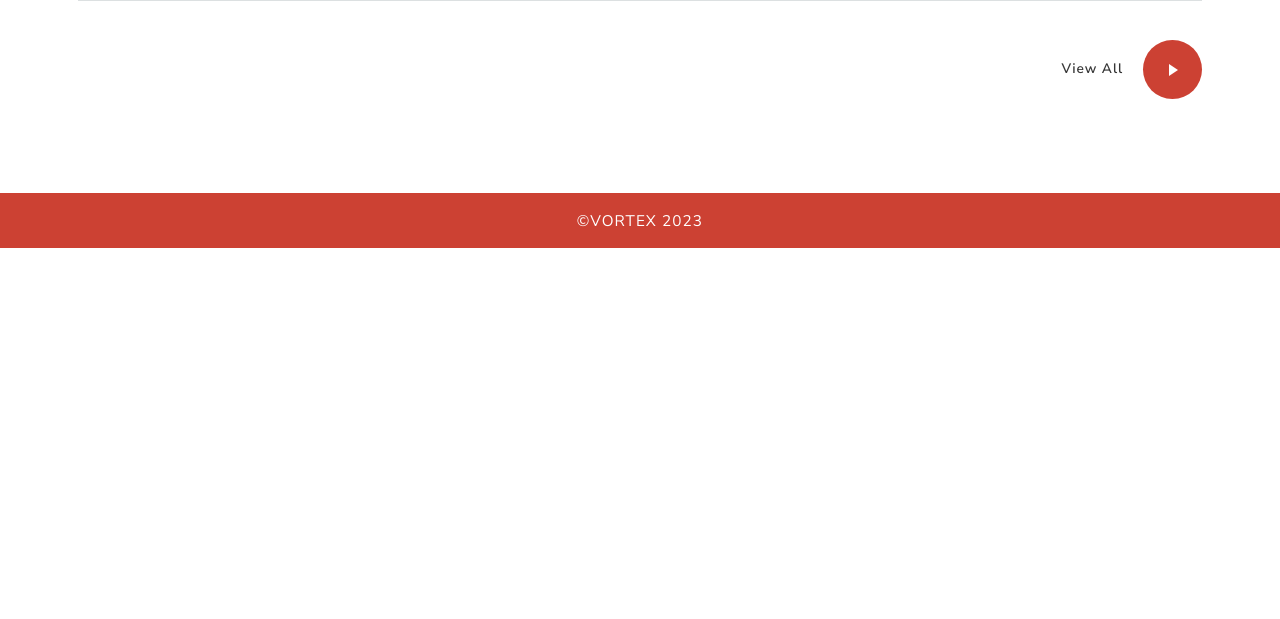
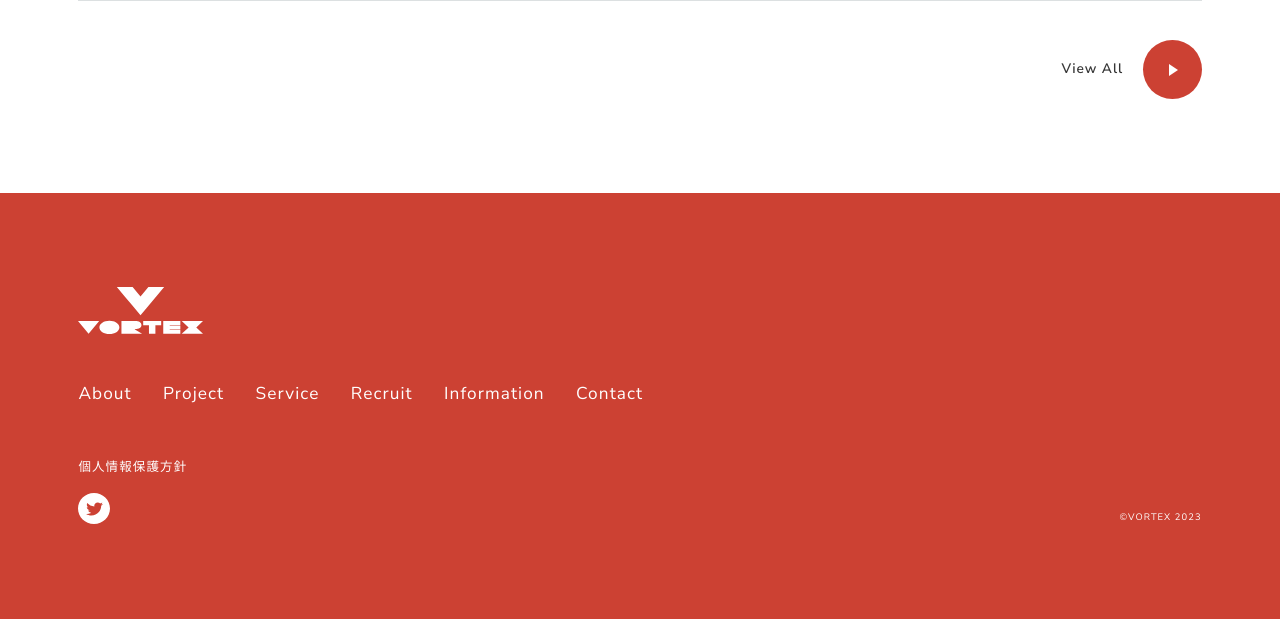
Before and after one commit to aykhsn/VORTEX, a PHP site: page / in a window 1280 px wide. Shown: the part 4295-4914 px from the top of the page. Before the commit the page ends 4543 px from the top, so only its background shows below. Run offline with PHP 8.4, Linux system fonts and the light colour scheme.

Commit message:
Add footer

```diff
--- a/dist/css/style.css
+++ b/dist/css/style.css
@@ -138,6 +138,10 @@ p {
   }
 }
 
+a {
+  display: inline-block;
+}
+
 .vt_wrapper {
   position: relative;
   overflow-x: hidden;
@@ -234,7 +238,7 @@ p {
     left: 0;
     width: 100%;
     height: 100%;
-    background-color: var(--vt_sub-color);
+    background-color: var(--vt_main-text-color);
     color: #ffffff;
     pointer-events: none;
     -webkit-transition: var(--vt_transition);
@@ -404,23 +408,60 @@ p {
 .vt_footer {
   --footer-bg-color: var(--vt_main-color);
   --footer-text-color: #ffffff;
+  color: var(--footer-text-color);
+  background-color: var(--footer-bg-color);
+}
+@media screen and (max-width: 640px) {
+  .vt_footer.vt_block {
+    padding-top: 3rem;
+    padding-bottom: 3rem;
+  }
+}
+.vt_footer * {
+  color: inherit;
+}
+.vt_footer-logo {
+  margin-bottom: 3rem;
+}
+@media screen and (max-width: 640px) {
+  .vt_footer-logo {
+    margin-bottom: 4rem;
+  }
+}
+.vt_footer-logo img {
+  height: 3rem;
+}
+.vt_footer ul {
   display: -webkit-box;
   display: -ms-flexbox;
   display: flex;
-  -webkit-box-pack: center;
-      -ms-flex-pack: center;
-          justify-content: center;
-  -webkit-box-align: center;
-      -ms-flex-align: center;
-          align-items: center;
-  width: 100%;
-  padding-top: 1rem;
-  padding-bottom: 1rem;
-  color: var(--footer-text-color);
-  background-color: var(--footer-bg-color);
+  -ms-flex-wrap: wrap;
+      flex-wrap: wrap;
+  gap: 1rem 2rem;
 }
-.vt_footer * {
-  color: inherit;
+.vt_footer ul li a:hover {
+  text-decoration: underline;
+}
+.vt_footer-pages {
+  margin-bottom: 3rem;
+}
+.vt_footer-pages a {
+  font-size: 1.1rem;
+}
+.vt_footer-other {
+  margin-bottom: 1rem;
+}
+.vt_footer-other a {
+  font-size: 0.8rem;
+}
+.vt_footer-icons img {
+  height: 2rem;
+}
+.vt_footer small {
+  display: block;
+  margin-top: -1.5em;
+  font-size: 0.6rem;
+  text-align: right;
 }
 
 /**********************
@@ -515,7 +556,7 @@ p {
 }
 @media screen and (max-width: 640px) {
   .vt_cover-inner {
-    padding: 35vw 1.5rem;
+    padding: 40vw 1.5rem;
   }
 }
 .vt_cover-inner > * {
--- a/index.html
+++ b/index.html
@@ -269,8 +269,45 @@
 	</div>
 </section>
 </main>
-<footer class="vt_footer">
-	<small>&copy;VORTEX 2023</small>
+<footer class="vt_footer vt_block">
+	<div class="vt_block-inner">
+		<a href="" class="vt_footer-logo">
+			<img src="dist/assets/logo-white.svg">
+		</a>
+		<ul class="vt_footer-pages">
+			<li>
+				<a href="">About</a>
+			</li>
+			<li>
+				<a href="">Project</a>
+			</li>
+			<li>
+				<a href="">Service</a>
+			</li>
+			<li>
+				<a href="">Recruit</a>
+			</li>
+			<li>
+				<a href="">Information</a>
+			</li>
+			<li>
+				<a href="">Contact</a>
+			</li>
+		</ul>
+		<ul class="vt_footer-other">
+			<li>
+				<a href="">個人情報保護方針</a>
+			</li>
+		</ul>
+		<ul class="vt_footer-icons">
+			<li>
+				<a href="">
+					<img src="dist/assets/icon-twitter.svg">
+				</a>
+			</li>
+		</ul>
+		<small>&copy;VORTEX 2023</small>
+	</div>
 </footer>
 </div>
 <!-- Smooth Scroll -->
--- a/src/sass/Components/_cover.scss
+++ b/src/sass/Components/_cover.scss
@@ -72,7 +72,7 @@
             }
 
             @include mediaQuery(s) {
-                padding: 35vw 1.5rem;
+                padding: 40vw 1.5rem;
             }
 
             & > * {
--- a/src/sass/Components/_footer.scss
+++ b/src/sass/Components/_footer.scss
@@ -6,17 +6,73 @@
 		--footer-bg-color: var(--#{$siteName}_main-color);
         --footer-text-color: #ffffff;
 
-		display: flex;
-		justify-content: center;
-		align-items: center;
-		width: 100%;
-		padding-top: 1rem;
-		padding-bottom: 1rem;
 		color: var(--footer-text-color);
 		background-color: var(--footer-bg-color);
+
+		&.#{$siteName}_block {
+			@include mediaQuery(s) {
+				padding-top: 3rem;
+			    padding-bottom: 3rem;
+			}
+		}
 
 		& * {
 			color: inherit;
 		}
+
+		&-logo {
+			margin-bottom: 3rem;
+
+			@include mediaQuery(s) {
+				margin-bottom: 4rem;
+			}
+
+			& img {
+				height: 3rem;
+			}
+		}
+
+		& ul {
+			display: flex;
+			flex-wrap: wrap;
+			gap: 1rem 2rem;
+
+			& li {
+				& a {
+					&:hover {
+		    			text-decoration: underline;
+		    		}
+				}
+			}
+		}
+
+		&-pages {
+			margin-bottom: 3rem;
+
+			& a {
+				font-size: 1.1rem;
+			}
+		}
+
+		&-other {
+			margin-bottom: 1rem;
+
+			& a {
+				font-size: 0.8rem;
+			}
+		}
+
+		&-icons {
+			& img {
+				height: 2rem;
+			}
+		}
+
+		& small {
+			display: block;
+		    margin-top: -1.5em;
+			font-size: 0.6rem;
+		    text-align: right;
+		}
 	}
 }
--- a/src/sass/Components/_header.scss
+++ b/src/sass/Components/_header.scss
@@ -49,7 +49,7 @@
 				left: 0;
 				width: 100%;
 				height: 100%;
-				background-color: var(--#{$siteName}_sub-color);
+				background-color: var(--#{$siteName}_main-text-color);
 				color: #ffffff;
 				pointer-events: none;
 				transition: var(--#{$siteName}_transition);
--- a/src/sass/style.scss
+++ b/src/sass/style.scss
@@ -65,6 +65,10 @@ p {
 	}
 }
 
+a {
+	display: inline-block;
+}
+
 .#{$siteName} {
 	&_wrapper {
 		position: relative;
```
Also changed, not shown: src/ejs/Components/_footer.ejs (+39 -2 lines), dist/assets/icon-twitter.svg (added), src/assets/icon-twitter.svg (added).
